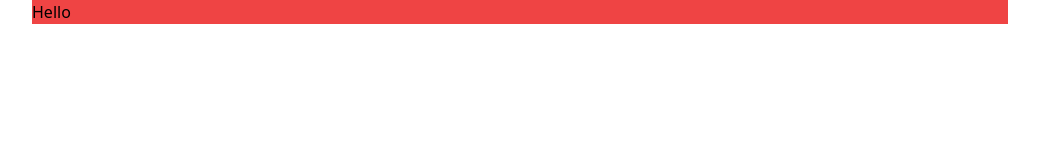
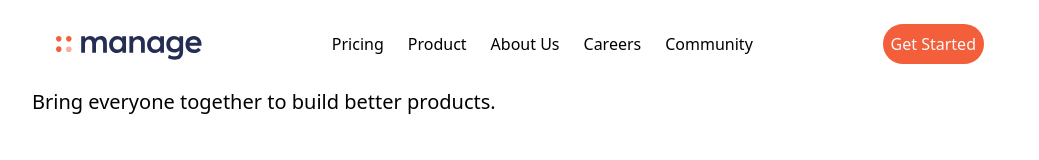
Before and after one commit to anynomous001/shiny-waddle, a website: page index.html in a window 1280 px wide. Shown: the whole page, without its empty margins (120-1159 px from the left). Drawn offline with Linux system fonts and the light colour scheme.

Commit message:
Navbar done and hero section started

```diff
--- a/index.html
+++ b/index.html
@@ -1,44 +1,59 @@
 <!DOCTYPE html>
 <html lang="en">
-<head>
-  <meta charset="UTF-8">
-  <meta name="viewport" content="width=device-width, initial-scale=1.0"> <!-- displays site properly based on user's device -->
+  <head>
+    <meta charset="UTF-8" />
+    <meta name="viewport" content="width=device-width, initial-scale=1.0" />
+    <!-- displays site properly based on user's device -->
 
-  <link rel="icon" type="image/png" sizes="32x32" href="./images/favicon-32x32.png">
+    <link
+      rel="icon"
+      type="image/png"
+      sizes="32x32"
+      href="./images/favicon-32x32.png"
+    />
 
-  <title>Frontend Mentor | Manage landing page</title>
+    <title>Frontend Mentor | Manage landing page</title>
 
- <link  rel="stylesheet" href="css/main.css"/>
-</head>
-<body>
+    <link rel="stylesheet" href="css/main.css" />
+  </head>
+  <body>
+    <!-- Navbar -->
 
-<!-- Navbar -->
+    <nav class="relative container mx-auto p-6">
+      <div class="flex items-center justify-between">
+        <div class="pt-2">
+          <img class="h-6 w-30" src="./images/logo.svg" alt="Logo" />
+        </div>
+        <div class="hidden md:flex space-x-6">
+          <a href="#" class="hover:text-darkGrayishBlue">Pricing</a>
+          <a href="#" class="hover:text-darkGrayishBlue">Product</a>
+          <a href="#" class="hover:text-darkGrayishBlue">About Us </a>
+          <a href="#" class="hover:text-darkGrayishBlue">Careers </a>
+          <a href="#" class="hover:text-darkGrayishBlue">Community</a>
+        </div>
+        <a
+          href="#"
+          class="hidden md:block text-varyLightGray hover:text-darkGrayishBlue p-2 bg-brightRed rounded-full"
+          >Get Started</a
+        >
+      </div>
+    </nav>
 
-<nav class="container relative mx-auto bg-red-500">Hello</nav>
+    <section id="hero">
+      <div
+        class="container mx-auto sm:flex-col-reverse md:flex-row items-center"
+      >
+        <div class="flex flex-col mb-12">
+          <h1 class="md-text-left text-xl sm-text-center">
+            Bring everyone together to build better products.
+          </h1>
+        </div>
+      </div>
+    </section>
+
+    <!--
 
 
-
-
-
-
-
-
-
-
-
-
-
-
-
-  <!-- Pricing
-  Product
-  About Us
-  Careers
-  Community
-
-  Get Started
-
-  Bring everyone together to build better products.
 
   Manage makes it simple for software teams to plan day-to-day
   tasks while keeping the larger team goals in view.
@@ -111,5 +126,5 @@
     Challenge by <a href="https://www.frontendmentor.io?ref=challenge" target="_blank">Frontend Mentor</a>.
     Coded by <a href="#">Your Name Here</a>.
   </div>-->
-</body>
+  </body>
 </html>
```
Also changed, not shown: css/main.css.
